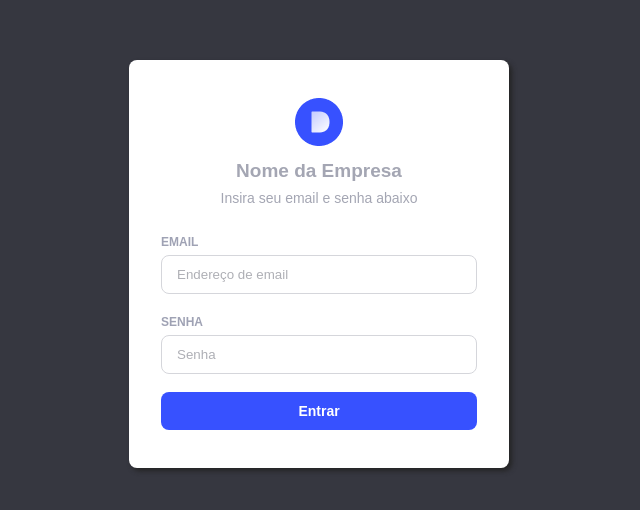
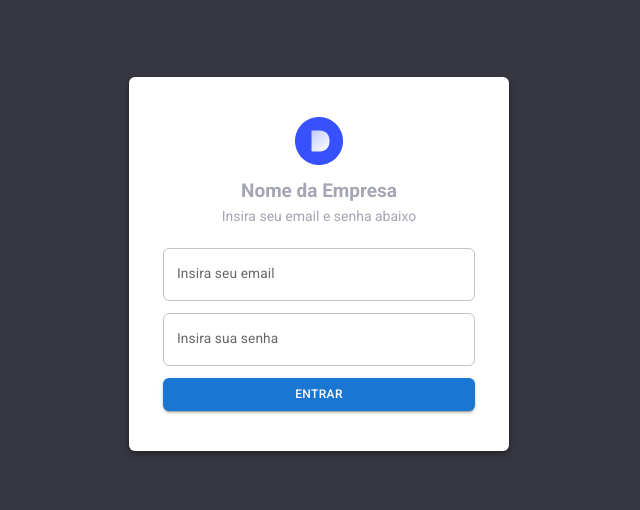
Before and after one commit to dududornelees/react-dashboard, a React (Vite) app: page /login in a window 1280 px wide. Shown: the part 136-646 px from the top of the page, without its empty margins (11-651 px from the left). Built offline with nearby package versions, Linux system fonts and the light colour scheme.

Commit message:
🔥 New: Adicionando Material UI

```diff
--- a/index.html
+++ b/index.html
@@ -5,6 +5,12 @@
     <link rel="icon" type="image/svg+xml" href="/src/favicon.svg" />
     <meta name="viewport" content="width=device-width, initial-scale=1.0" />
     <title>React Dashboard</title>
+
+    <!-- Fontes -->
+    <link
+      rel="stylesheet"
+      href="https://fonts.googleapis.com/css?family=Roboto:300,400,500,700&display=swap"
+    />
   </head>
 
   <body>
--- a/package.json
+++ b/package.json
@@ -8,8 +8,11 @@
     "preview": "vite preview"
   },
   "dependencies": {
+    "@emotion/react": "^11.7.1",
+    "@emotion/styled": "^11.6.0",
+    "@mui/icons-material": "^5.4.1",
+    "@mui/material": "^5.4.1",
     "@types/styled-components": "^5.1.22",
-    "polished": "^4.1.4",
     "react": "^17.0.2",
     "react-dom": "^17.0.2",
     "react-router-dom": "^6.2.1",
--- a/src/App.tsx
+++ b/src/App.tsx
@@ -1,12 +1,12 @@
 import Routes from "routes/Routes";
 
 // Styles
-import { ThemeProvider } from "styled-components";
-import { DefaultTheme } from "./styles/Themes";
+import { ThemeProvider } from "@mui/material";
+import { defaultTheme } from "./styles/Themes";
 
 const App: React.FC = () => {
   return (
-    <ThemeProvider theme={DefaultTheme}>
+    <ThemeProvider theme={defaultTheme}>
       <Routes />
     </ThemeProvider>
   );
--- a/src/pages/Login/Login.tsx
+++ b/src/pages/Login/Login.tsx
@@ -1,10 +1,16 @@
+import { useState } from "react";
+import { Paper, TextField, Button } from "@mui/material";
+
 // Styles
 import { LoginStyle } from "./styles";
 
 const Login: React.FC = () => {
+  const [email, setEmail] = useState("");
+  const [password, setPassword] = useState("");
+
   return (
     <LoginStyle>
-      <div className="login__container">
+      <Paper elevation={4} className="login__container">
         <div className="login__logo">
           <img src="/logo.png" alt="Logo da Empresa" />
         </div>
@@ -21,16 +27,36 @@ const Login: React.FC = () => {
 
         <div className="login__form">
           <form>
-            <label htmlFor="email">EMAIL</label>
-            <input name="email" type="text" placeholder="Endereço de email" />
+            <TextField
+              className="login__form__input"
+              type="text"
+              label="Insira seu email"
+              variant="outlined"
+              fullWidth
+              value={email}
+              onChange={(e: React.ChangeEvent<HTMLInputElement>) => {
+                setEmail(e.target.value);
+              }}
+            />
 
-            <label htmlFor="password">SENHA</label>
-            <input type="password" placeholder="Senha" />
+            <TextField
+              className="login__form__input"
+              type="password"
+              label="Insira sua senha"
+              variant="outlined"
+              fullWidth
+              value={password}
+              onChange={(e: React.ChangeEvent<HTMLInputElement>) => {
+                setPassword(e.target.value);
+              }}
+            />
 
-            <button type="button">Entrar</button>
+            <Button variant="contained" type="button" fullWidth>
+              Entrar
+            </Button>
           </form>
         </div>
-      </div>
+      </Paper>
     </LoginStyle>
   );
 };
--- a/src/pages/Login/styles.ts
+++ b/src/pages/Login/styles.ts
@@ -1,8 +1,6 @@
 import styled from "styled-components";
-import { shade } from "polished";
 
 export const LoginStyle = styled.div`
-  background-color: ${(props) => props.theme.colors.secondary};
   width: 100%;
   height: 100vh;
   display: flex;
@@ -10,15 +8,13 @@ export const LoginStyle = styled.div`
   padding: 0px 140px;
 
   .login__container {
-    border-radius: ${(props) => props.theme.borderRadius};
     width: 380px;
     height: auto;
     background-color: white;
-    box-shadow: 3px 3px 5px #242424;
     display: flex;
     flex-direction: column;
     align-items: center;
-    padding: 38px 32px;
+    padding: 40px 34px;
 
     .login__logo {
       margin-bottom: 10px;
@@ -33,59 +29,19 @@ export const LoginStyle = styled.div`
         font-weight: bold;
         font-size: 19px;
         color: #a4a6b3;
-        margin-bottom: 8px;
+        margin-bottom: 6px;
       }
 
       .login__description p {
         font-size: 14px;
         color: #a4a6b3;
-        margin-bottom: 26px;
+        margin-bottom: 24px;
       }
     }
 
     .login__form form {
-      label {
-        color: #9fa2b4;
-        font-size: 12px;
-        font-weight: bold;
-        display: inline-block;
-        margin-bottom: 6px;
-      }
-
-      input {
-        border-radius: ${(props) => props.theme.borderRadius};
-        width: 100%;
-        padding: 11px 15px;
-        border: 1px solid #d5d6db;
-        margin-bottom: 18px;
-
-        &::placeholder {
-          color: #aeafb5;
-        }
-
-        &:focus {
-          outline-color: ${(props) => props.theme.colors.primary};
-          outline-style: solid;
-          outline-width: 1px;
-        }
-      }
-
-      button {
-        background-color: ${(props) => props.theme.colors.primary};
-        border-radius: ${(props) => props.theme.borderRadius};
-        transition: ${(props) => props.theme.transition};
-        border: none;
-        color: white;
-        padding: 11px 15px;
-        width: 100%;
-        font-weight: bold;
-        font-size: 14px;
-        cursor: pointer;
-
-        &:hover {
-          background-color: ${(props) =>
-            shade(0.3, props.theme.colors.primary)};
-        }
+      .login__form__input {
+        margin-bottom: 12px;
       }
     }
   }
--- a/src/styles/Global.ts
+++ b/src/styles/Global.ts
@@ -10,9 +10,9 @@ export const GlobalStyle = createGlobalStyle`
   }
 
   body {
-    font-family: sans-serif;
-    background-color: ${(props) => props.theme.colors.background};
-    color: ${(props) => props.theme.colors.text};
+    font-family: "Roboto", sans-serif;
+    background-color: #363740;
+    color: #242424;
   }
 
   #root {min-height: 100vh};
--- a/src/styles/Themes.ts
+++ b/src/styles/Themes.ts
@@ -1,19 +1,11 @@
-export const DefaultTheme = {
-  title: "DefaultTheme",
+import { createTheme } from "@mui/material";
 
-  colors: {
-    primary: "#3751FF",
-    secondary: "#363740",
-    background: "#F7F8FC",
-    text: "#333333",
+export const defaultTheme = createTheme({
+  typography: {
+    fontSize: 12,
   },
 
-  fontSize: {
-    small: "14px",
-    medium: "16px",
-    large: "18px",
+  shape: {
+    borderRadius: 6,
   },
-
-  transition: "all .2s",
-  borderRadius: "8px",
-};
+});
```
Also changed, not shown: src/styles/Styled.d.ts (deleted, +0 -23 lines), 1 other file (tests, documents, lock files or other folders).
